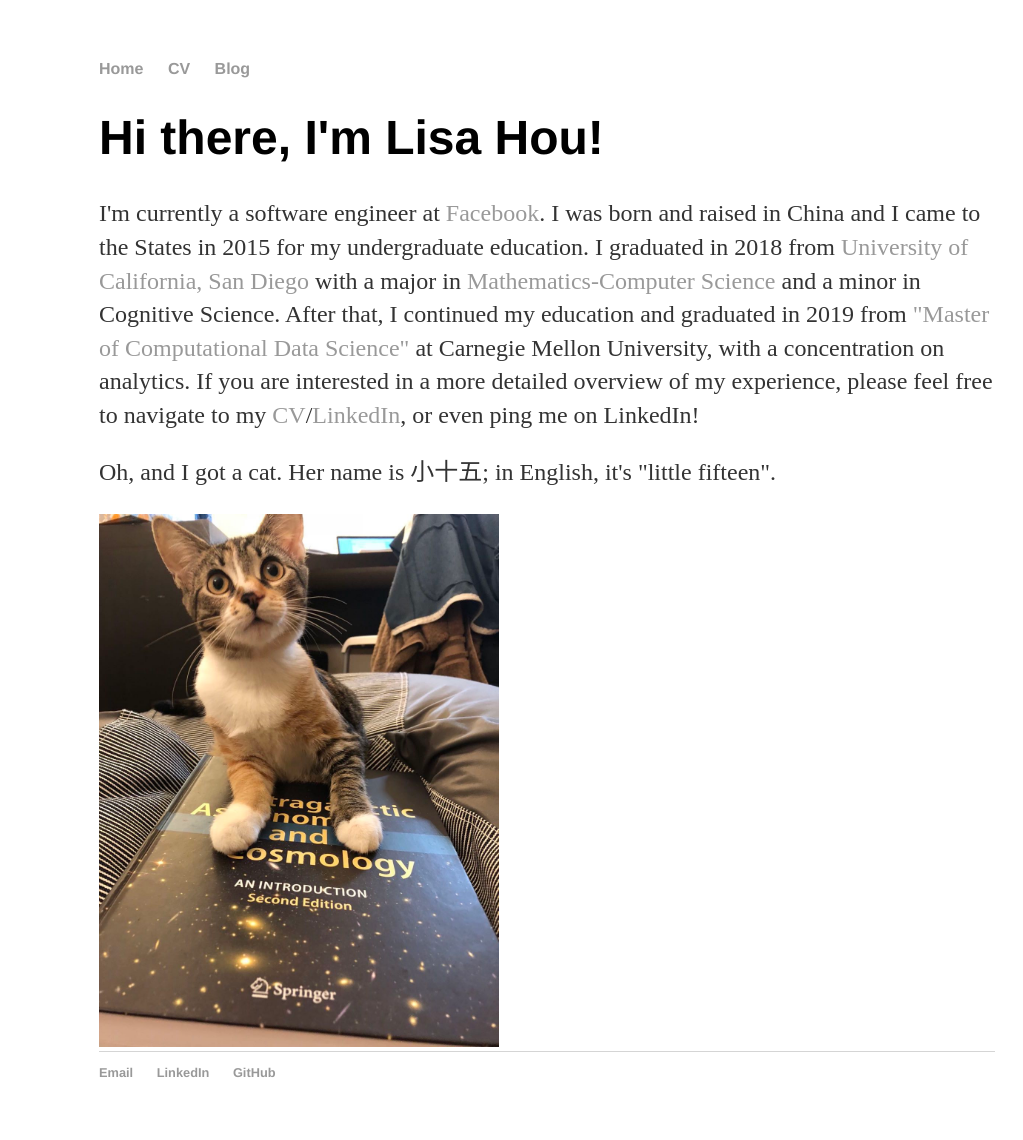
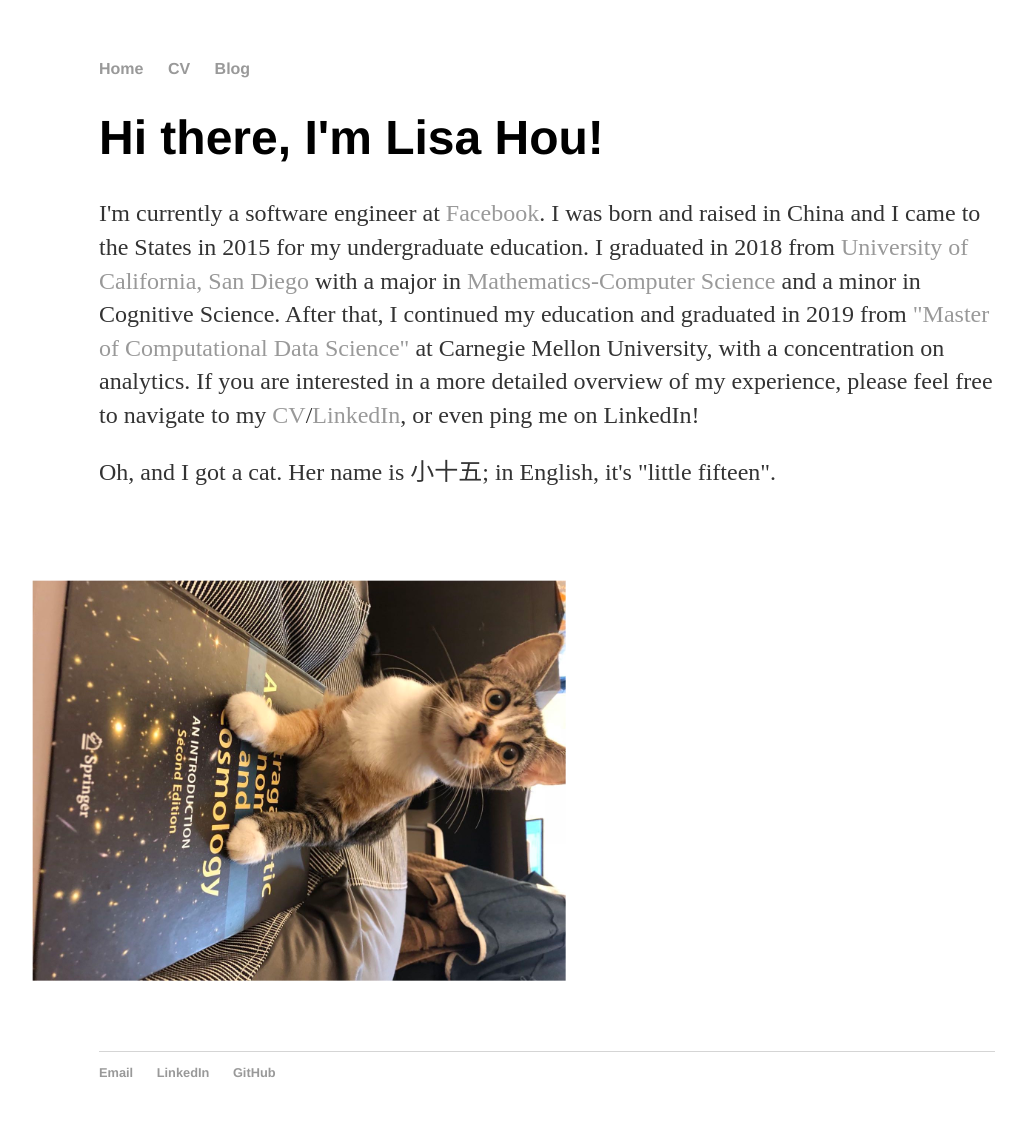
Before and after one commit to lisahou888/lisahou888.github.io, a Jekyll site: the page built from index.html, in a window 1280 px wide. Shown: the whole page, without its empty margins (93-1116 px from the left). Built offline with Jekyll 4.4.1, drawn with Linux system fonts in a browser that asks for light colours.

Commit message:
change orientation of image

```diff
--- a/css/main.css
+++ b/css/main.css
@@ -43,5 +43,5 @@ ul.posts li {
 }
 
 img {
-    image-orientation: from-image;
+    transform: rotate(90deg);
 }
```
